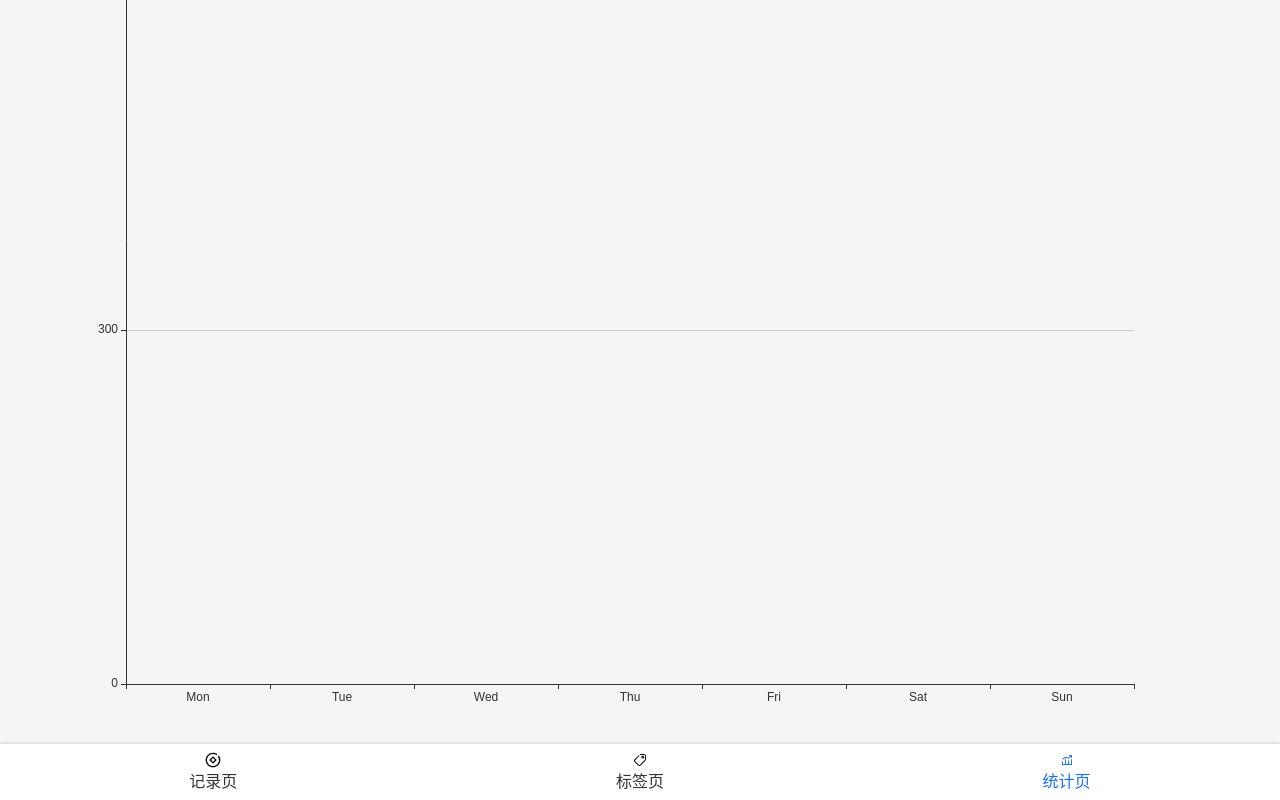
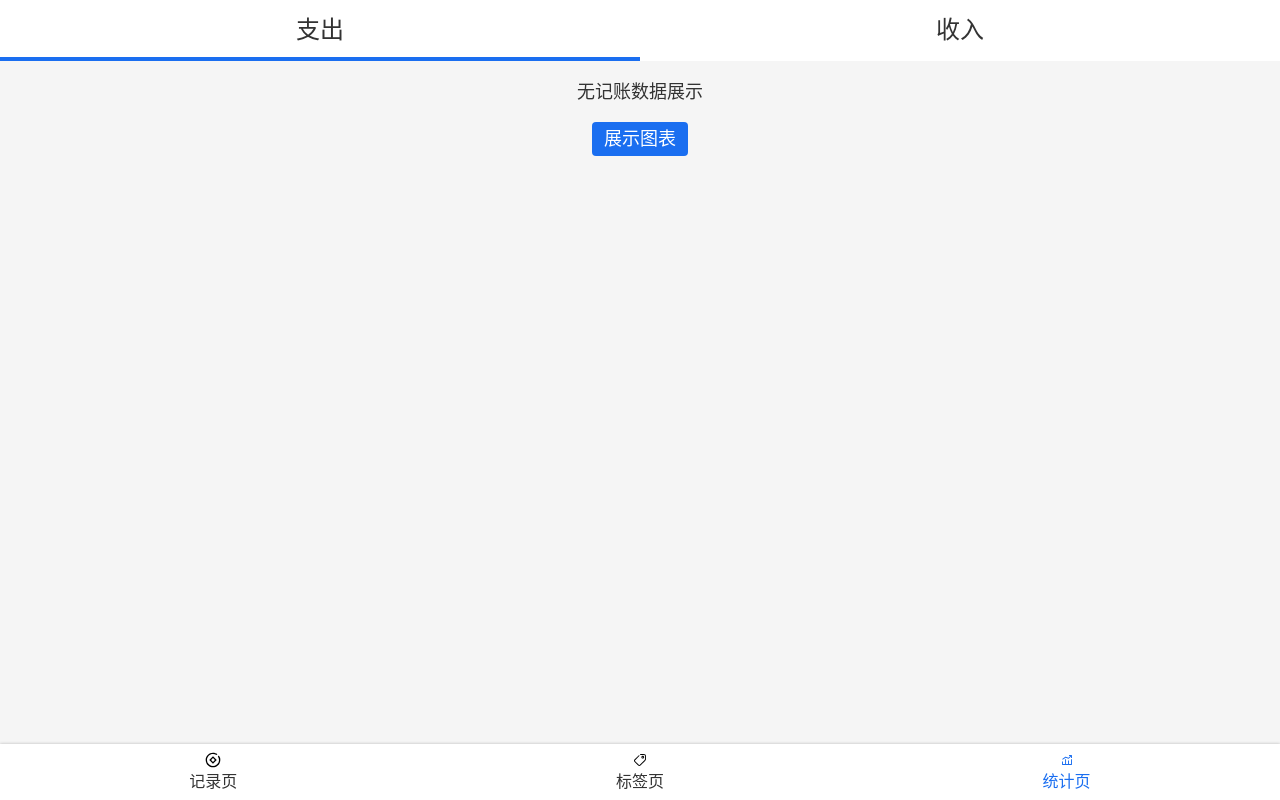
Before and after one commit to zheng013/morney-r, a React app: page /#/stactistics in a window 1280 px wide. Built offline with nearby package versions, Linux system fonts and the light colour scheme.

Commit message:
完成echarts的图表添加 添加button按钮控制 注意z-index BFC格式化上下文

```diff
--- a/src/components/Button.tsx
+++ b/src/components/Button.tsx
@@ -8,5 +8,4 @@ const Button = styled.button`
   border-radius: 4px;
   color: #fff;
 `;
-
 export { Button };
--- a/src/components/EchartLines.tsx
+++ b/src/components/EchartLines.tsx
@@ -1,23 +1,80 @@
-import React, { useRef, useEffect, useMemo } from "react";
+import React, { useRef, useMemo, useCallback } from "react";
 import echarts from "echarts";
+import { useUpdate } from "hooks/useUpdate";
+import styled from "styled-components";
 
 type Props = {
   option: any;
 };
+const Wrapper = styled.div`
+  position: relative;
+  margin-top: 20px;
+`;
+const Button = styled.button`
+  font-size: 18px;
+  border: none;
+  padding: 6px 12px;
+  background: #1a6ef0;
+  border-radius: 4px;
+  color: #fff;
+  position: absolute;
+  left: 50%;
+  transform: translateX(-50%);
+  top: 0;
+  z-index: 99;
+  &.open {
+    top: 100%;
+    margin-top: 20px;
+  }
+`;
 const EchartLines: React.FC<Props> = (props) => {
-  const lines = useRef<HTMLDivElement>(null)!;
+  const lines = useRef<HTMLDivElement>(null);
+  const button = useRef<HTMLButtonElement>(null);
   const optionP = useMemo(() => {
     return props.option;
   }, [props.option]);
-  useEffect(() => {
+  const echart = useMemo(() => {
     const width = document.documentElement.clientWidth - 20;
     if (lines.current) {
+      lines.current.style.display = "none";
+      lines.current.style.margin = "0 auto";
       lines.current.style.width = width + "px";
       lines.current.style.height = 1.5 * width + "px";
-      const echart = echarts.init(lines.current, "dart");
+      return echarts.init(lines.current, "dart");
+    }
+    // eslint-disable-next-line
+  }, [lines.current]);
+  useUpdate(() => {
+    if (echart) {
       echart.setOption(optionP);
     }
+  }, optionP);
+  const toggleFn = useCallback(() => {
+    const buttonD = button.current;
+    if (buttonD && lines.current) {
+      switch (buttonD.textContent) {
+        case "展示图表":
+          buttonD.textContent = "隐藏图表";
+          buttonD.classList.add("open");
+          lines.current.style.display = "block";
+          break;
+        case "隐藏图表":
+          buttonD.textContent = "展示图表";
+          buttonD.classList.remove("open");
+          lines.current.style.display = "none";
+          break;
+        default:
+          throw new Error();
+      }
+    }
   }, []);
-  return <div ref={lines}></div>;
+  return (
+    <Wrapper>
+      <Button ref={button} onClick={toggleFn}>
+        展示图表
+      </Button>
+      <div ref={lines}></div>
+    </Wrapper>
+  );
 };
 export { EchartLines };
--- a/src/views/Statistics.tsx
+++ b/src/views/Statistics.tsx
@@ -1,5 +1,5 @@
 import Layout from "components/Layout";
-import React, { useState, useMemo } from "react";
+import React, { useState, useMemo, useEffect } from "react";
 import { Category } from "components/money/Category";
 import styled from "styled-components";
 import { useRecords } from "hooks/useRecords";
@@ -105,18 +105,35 @@ const Statistics = () => {
   const [option, setOption] = useState({
     xAxis: {
       type: "category",
-      data: ["Mon", "Tue", "Wed", "Thu", "Fri", "Sat", "Sun"],
+      data: recordsShow.map((r) => r.title),
     },
     yAxis: {
       type: "value",
     },
     series: [
       {
-        data: [820, 932, 901, 934, 1290, 1330, 1320],
+        data: recordsShow.map((r) => r.total),
         type: "line",
       },
     ],
   });
+  useEffect(() => {
+    setOption({
+      xAxis: {
+        type: "category",
+        data: recordsShow.map((r) => r.title),
+      },
+      yAxis: {
+        type: "value",
+      },
+      series: [
+        {
+          data: recordsShow.map((r) => r.total),
+          type: "line",
+        },
+      ],
+    });
+  }, [recordsShow]);
   return (
     <Layout>
       <MyCategory value={type} setVal={setType} />
@@ -146,10 +163,10 @@ const Statistics = () => {
         ) : (
           <div>
             <span>无记账数据展示</span>
-            <EchartLines option={option} />
           </div>
         )}
       </Content>
+      <EchartLines option={option} />
     </Layout>
   );
 };
```
